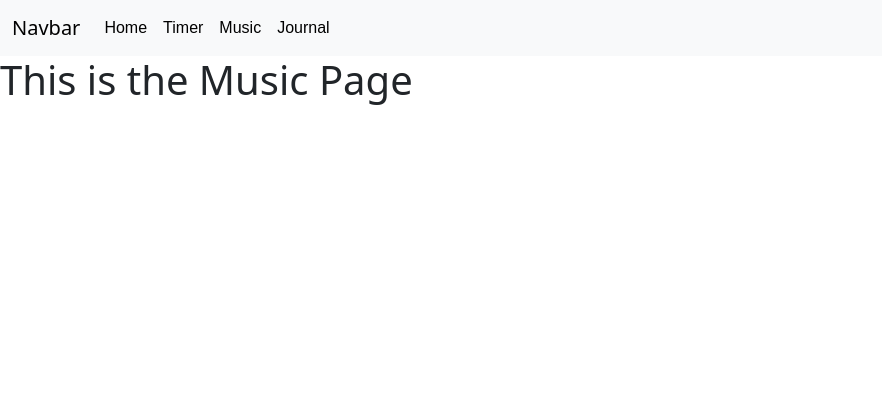
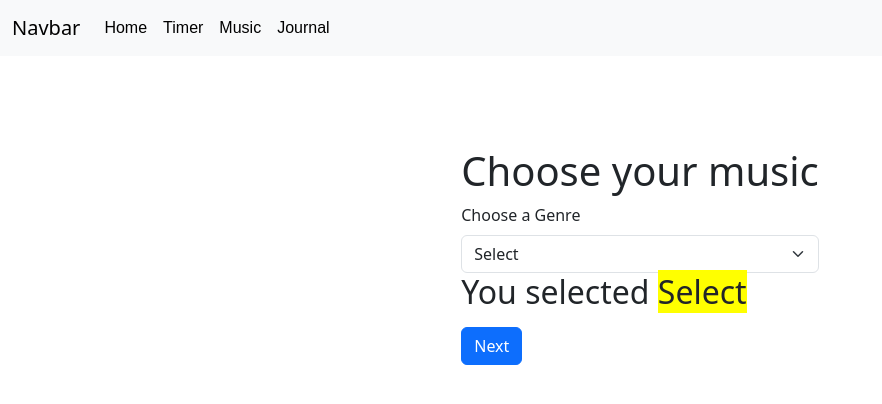
Before and after one commit to laithdarras/Cosmic-Pioneers, a React (Create React App) app in the folder app/: page /music in a window 1280 px wide. Shown: the top 404 px of the page, without its empty margins (0-882 px from the left). Built offline with nearby package versions, Linux system fonts and the light colour scheme.

Commit message:
music page dropdown menus and bootstrap styling

```diff
--- a/app/src/pages/Music.jsx
+++ b/app/src/pages/Music.jsx
@@ -1,3 +1,117 @@
+import { useState } from "react";
 export default function Music() {
-  return <h1>This is the Music Page</h1>;
+  const options = [
+    "Select",
+    "Rock",
+    "Pop",
+    "Jazz",
+    "R&B",
+    "Country",
+    "Easy Listening",
+  ];
+  const country = [
+    "Keith Urban",
+    "Dolly Parton",
+    "Johnny Cash",
+    "Willie Nelson",
+    "Carrie Underwood",
+    "Miranda Lambert",
+    "Tim McGraw",
+  ];
+  const rock = [
+    "Rolling Stones",
+    "Led Zepplin",
+    "AC/DC",
+    "Red Hot Chili Peppers",
+    "Nirvana",
+    "Queen",
+  ];
+  const pop = [
+    "Michael Jackson",
+    "Taylor Swift",
+    "Beyonce",
+    "Billie Eilish",
+    "Stevie Wonder",
+    "Ed Sheeran",
+    "David Bowie",
+  ];
+  const jazz = [
+    "Miles Davis",
+    "Louis Armstrong",
+    "  John Coltrane",
+    "  Charles Mingus",
+    "  Thelonious Monk",
+    "  Ella Fitzgerald",
+    "Charlie Parker",
+    " Duke Ellington",
+    " Chet Baker",
+    "Ornette Coleman",
+  ];
+  const rnb = [
+    "Whitney Houston",
+    "Marvin Gaye",
+    "Prince",
+    "Aretha Franklin",
+
+    " The Temptations",
+    "   Ray Charles",
+
+    "  Al Green",
+    "The Isley Brothers",
+    "Otis Redding",
+
+    "Boyz II Men",
+  ];
+  const easyListening = ["LOFi", "The Marias", ""];
+  const [myValue, setMyValue] = useState(options[0]);
+  return (
+    <div
+      style={{
+        display: "flex",
+        justifyContent: "center",
+        alignItems: "center",
+        height: "50vh",
+      }}
+    >
+      <form>
+        <h1>Choose your music</h1>
+        <div class="mb-3">
+          <label for="chose a genre" class="form-label">
+            Choose a Genre
+          </label>
+          <select
+            onChange={(e) => setMyValue(e.target.value)}
+            defaultValue={myValue}
+            class="form-select"
+            aria-label="Default select example"
+            // style={{ width: "50%" }}
+          >
+            {options.map((option, idx) => (
+              <option key={idx}>{option}</option>
+            ))}
+          </select>
+          <h2>
+            {" "}
+            You selected{" "}
+            <span style={{ backgroundColor: "yellow" }}>{myValue}</span>
+          </h2>
+        </div>
+        <div class="mb-3" style={{ display: "none" }}>
+          <label for="Choose an Artist" class="form-label">
+            Choose an Artist
+          </label>
+          <select class="form-select" aria-label="Default select example">
+            <option selected>Open this select menu</option>
+            <option value="1">One</option>
+            <option value="2">Two</option>
+            <option value="3">Three</option>
+          </select>
+        </div>
+
+        <button type="submit" class="btn btn-primary">
+          Next
+        </button>
+      </form>
+    </div>
+  );
 }
```
